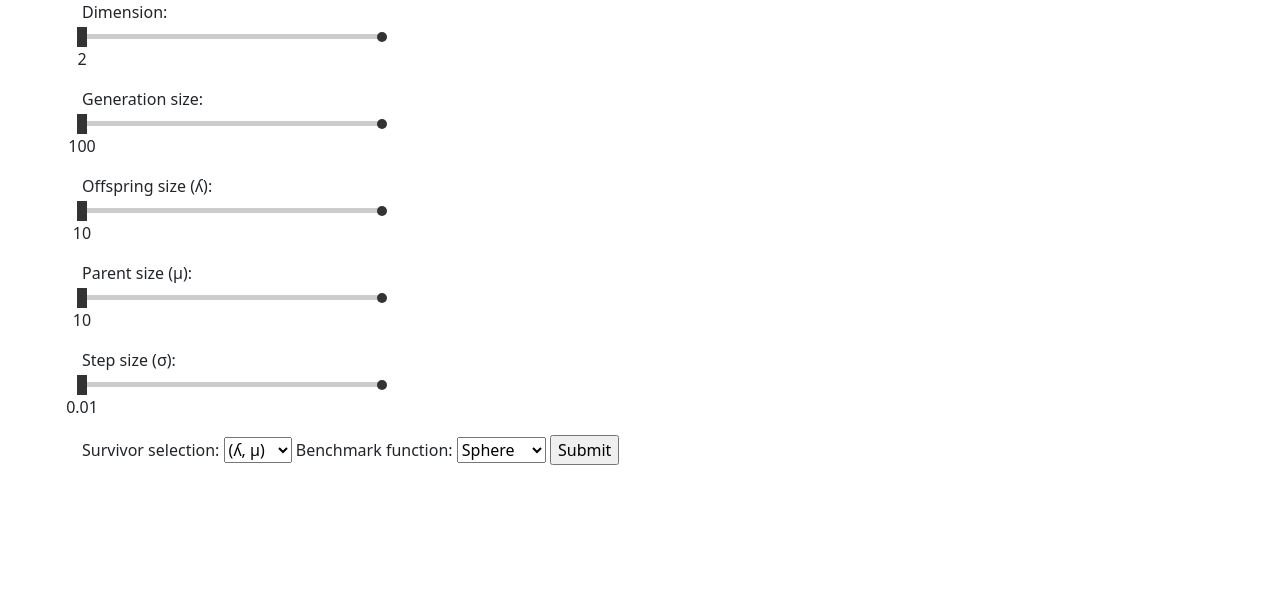
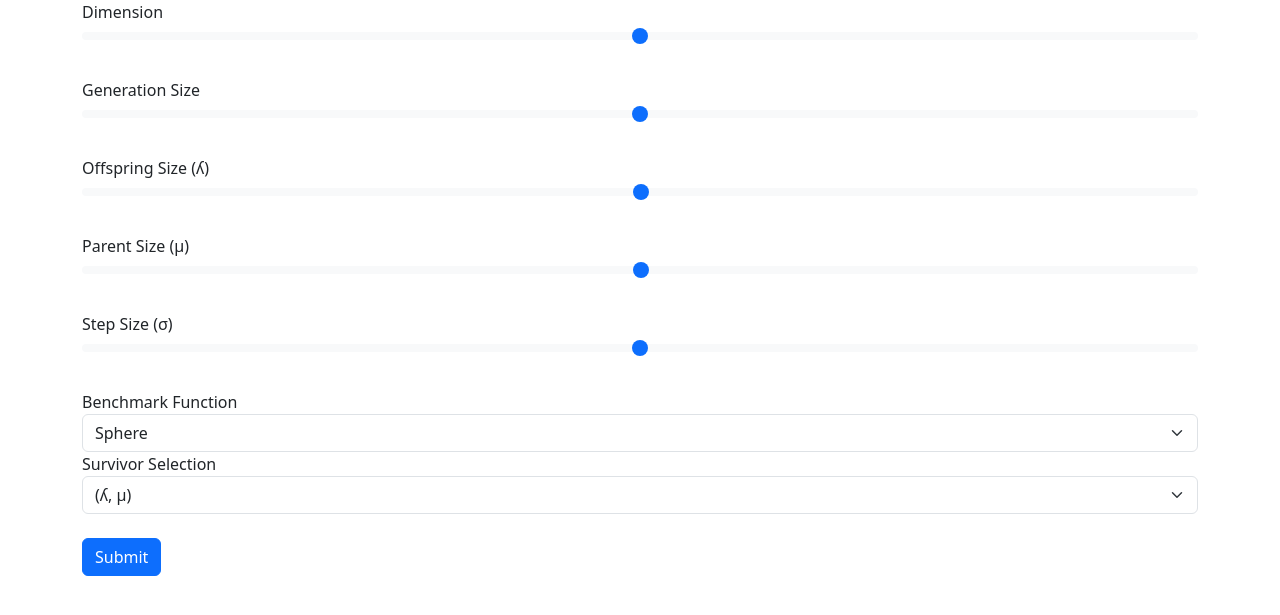
Before and after one commit to haniehm26/FCM-CMA-ES, a Flask app: page /es in a window 1280 px wide. Shown: the part 56-671 px from the top of the page. Run offline with Flask 3, Linux system fonts and the light colour scheme.

Commit message:
refactore codes

```diff
--- a/static/es.js
+++ b/static/es.js
@@ -1,106 +1,3 @@
-function initializeMovableButton(lineContainerId, movableButtonId, currentValueId, startToggleId, endToggleId, minValue, maxValue, isFloat, stepSize) {
-    var movableButton = document.getElementById(movableButtonId);
-    var lineContainer = document.getElementById(lineContainerId);
-    var valueDisplay = document.getElementById(currentValueId);
-    var startToggle = document.getElementById(startToggleId);
-    var endToggle = document.getElementById(endToggleId);
-    var lineContainerRect = lineContainer.getBoundingClientRect();
-    var isDragging = false;
-
-    movableButton.addEventListener("mousedown", startDragging);
-    document.addEventListener("mousemove", moveButton);
-    document.addEventListener("mouseup", stopDragging);
-
-    startToggle.addEventListener("click", moveOneUnitLeft);
-    endToggle.addEventListener("click", moveOneUnitRight);
-
-    function startDragging(event) {
-        isDragging = true;
-    }
-
-    function moveButton(event) {
-        if (!isDragging) return;
-
-        var mouseX = event.clientX - lineContainerRect.left;
-        var maxX = lineContainerRect.width;
-
-        var positionRatio = mouseX / maxX; // Calculate the ratio of mouse position to the maximum position
-
-        var value = positionRatio * (maxValue - minValue) + minValue; // Calculate the corresponding value
-
-        var roundedValue;
-
-        if (isFloat) {
-            roundedValue = value.toFixed(2); // Round the value to 2 decimal places
-        } else {
-            roundedValue = Math.round(value / stepSize) * stepSize; // Round the value to the nearest step
-        }
-
-        // Check if the rounded value exceeds the maxValue and adjust if necessary
-        if (roundedValue > maxValue) {
-            roundedValue = maxValue;
-        }
-
-        if (roundedValue < minValue) {
-            roundedValue = minValue;
-        }
-
-        var newPosition = (roundedValue - minValue) / (maxValue - minValue) * maxX; // Calculate the new position based on the rounded value
-
-        movableButton.style.left = newPosition + "px";
-        valueDisplay.textContent = roundedValue;
-    }
-
-    function stopDragging() {
-        isDragging = false;
-    }
-
-    function moveOneUnitLeft() {
-        var currentPosition = parseFloat(movableButton.style.left) || 0;
-
-        if (isFloat) {
-            var step = (lineContainerRect.width / 100) * (maxValue - minValue);
-        }
-        else {
-            var step = (lineContainerRect.width / (maxValue - minValue)) * stepSize;
-        }
-
-        var newPosition = Math.max(0, currentPosition - step);
-        movableButton.style.left = newPosition + "px";
-
-        if (isFloat) {
-            var value = (newPosition / lineContainerRect.width) * (maxValue - minValue) + minValue;
-            value = value.toFixed(2);
-        }
-        else {
-            var value = Math.round((newPosition / lineContainerRect.width) * (maxValue - minValue) + minValue);
-        }
-        valueDisplay.textContent = value;
-    }
-
-    function moveOneUnitRight() {
-        var currentPosition = parseFloat(movableButton.style.left) || 0;
-
-        if (isFloat) {
-            var step = (lineContainerRect.width / 100) * (maxValue - minValue);
-        }
-        else {
-            var step = (lineContainerRect.width / (maxValue - minValue)) * stepSize;
-        }
-
-        var newPosition = Math.min(lineContainerRect.width, currentPosition + step);
-        movableButton.style.left = newPosition + "px";
-
-        if (isFloat) {
-            var value = (newPosition / lineContainerRect.width) * (maxValue - minValue) + minValue;
-            value = value.toFixed(2);
-        } else {
-            var value = Math.round((newPosition / lineContainerRect.width) * (maxValue - minValue) + minValue);
-        }
-        valueDisplay.textContent = value;
-    }
-}
-
 function showChart(data) {
     displayImage(data.es_total);
     displayImage(data.es_best);
@@ -119,21 +16,18 @@ function displayImage(base64Data) {
 function showTable(data) {
     // Show the table container
     document.getElementById("table-container").style.display = "block";
-
     var X = document.getElementById("X")
     var y = document.getElementById("y")
     var execTime = document.getElementById("exec-time")
-
     X.textContent = data.X;
     y.textContent = data.y;
     execTime.textContent = data.exec_time;
 }
 
-function sendDataToServer(data, dimension) {
+function sendDataToServer(data) {
     var xhr = new XMLHttpRequest();
     xhr.open("POST", "/es", true);
     xhr.setRequestHeader("Content-Type", "application/json");
-
     xhr.onreadystatechange = function () {
         if (xhr.readyState === XMLHttpRequest.DONE) {
             // Hide loading indicator
@@ -144,7 +38,7 @@ function sendDataToServer(data, dimension) {
                 errorIndicator.style.display = "none";
                 var result = JSON.parse(xhr.responseText);
                 showTable(result.table_data);
-                if (dimension == 2) {
+                if (data.dimension == 2) {
                     showChart(result.chart_data);
                 }
             } else {
@@ -155,41 +49,30 @@ function sendDataToServer(data, dimension) {
             }
         }
     };
-
     xhr.send(JSON.stringify(data));
 }
 
 // Call the functions
-initializeMovableButton("dimension-line-container", "dimension-movable-button", "dimension-current-value", "dimension-start-toggle", "dimension-end-toggle", 2, 32, false, 1);
-initializeMovableButton("generation-size-line-container", "generation-size-movable-button", "generation-size-current-value", "generation-size-start-toggle", "generation-size-end-toggle", 100, 10000, false, 50);
-initializeMovableButton("offspring-size-line-container", "offspring-size-movable-button", "offspring-size-current-value", "offspring-size-start-toggle", "offspring-size-end-toggle", 10, 5000, false, 10);
-initializeMovableButton("parent-size-line-container", "parent-size-movable-button", "parent-size-current-value", "parent-size-start-toggle", "parent-size-end-toggle", 10, 5000, false, 10);
-initializeMovableButton("step-size-line-container", "step-size-movable-button", "step-size-current-value", "step-size-start-toggle", "step-size-end-toggle", 0.01, 1, true, 1);
-
-document.getElementById("form").addEventListener("submit", function (event) {
+document.getElementById("submit").addEventListener("click", function (event) {
     event.preventDefault(); // Prevent form submission
-
     // Display loading indicator
     document.getElementById("loading-indicator").style.display = "block";
     document.getElementById("error-indicator").style.display = "none";
     document.getElementById("table-container").style.display = "none";
-
     const parentElement = document.getElementById("img-container");
     // Remove all children
     while (parentElement.firstChild) {
         parentElement.firstChild.remove();
     }
     parentElement.style.display = "none";
-
     // Retrieve form data
-    var dimension = document.getElementById("dimension-current-value").textContent;
-    var generationSize = document.getElementById("generation-size-current-value").textContent;
-    var offspringSize = document.getElementById("offspring-size-current-value").textContent;
-    var parentSize = document.getElementById("parent-size-current-value").textContent;
-    var stepSize = document.getElementById("step-size-current-value").textContent;
+    var dimension = document.getElementById("dimension").value;
+    var generationSize = document.getElementById("generation-size").value;
+    var offspringSize = document.getElementById("offspring-size").value;
+    var parentSize = document.getElementById("parent-size").value;
+    var stepSize = document.getElementById("step-size").value;
     var survivorSelection = document.getElementById("survivor-selection").value;
     var benchmarkFunction = document.getElementById("benchmark-function").value;
-
     var data = {
         dimension: dimension,
         generation_size: generationSize,
@@ -199,7 +82,6 @@ document.getElementById("form").addEventListener("submit", function (event) {
         survivor_selection: survivorSelection,
         benchmark_function: benchmarkFunction
     };
-
     // Send the data to the server
-    sendDataToServer(data, dimension);
+    sendDataToServer(data);
 });
--- a/templates/es.html
+++ b/templates/es.html
@@ -1,93 +1,76 @@
 {% extends 'base.html' %}
 {% block main %}
-    <form id="form" action="/submit" method="post">
-        <label for="dimension-line-container">Dimension:</label>
-        <div id="dimension-line-container" class="line-container">
-            <div id="dimension-start-toggle" class="toggle start-toggle"></div>
-            <div id="dimension-movable-button" class="movable-button">
-                <span id="dimension-current-value" class="current-value">2</span>
+<form id="form" action="/submit" method="post" class="form-inline">
+    <div class="form-group">
+        <label for="dimension">Dimension</label>
+        <input type="range" class="form-range" id="dimension" name="dimension" min="2" max="32"
+            oninput="this.nextElementSibling.value = this.value">
+        <output class="form-text"></output>
     </div>
-            <div id="dimension-end-toggle" class="toggle end-toggle"></div>
+    <div class="form-group">
+        <label for="generation-size">Generation Size</label>
+        <input type="range" class="form-range" id="generation-size" name="generation-size" min="100" max="10000" step="50"
+            oninput="this.nextElementSibling.value = this.value">
+        <output class="form-text"></output>
     </div>
-        </br></br>
-
-        <label for="generation-size-line-container">Generation size:</label>
-        <div id="generation-size-line-container" class="line-container">
-            <div id="generation-size-start-toggle" class="toggle start-toggle"></div>
-            <div id="generation-size-movable-button" class="movable-button">
-                <span id="generation-size-current-value" class="current-value">100</span>
+    <div class="form-group">
+        <label for="offspring-size">Offspring Size (ʎ)</label>
+        <input type="range" class="form-range" id="offspring-size" name="offspring-size" min="10" max="5000" step="10"
+            oninput="this.nextElementSibling.value = this.value">
+        <output class="form-text"></output>
     </div>
-            <div id="generation-size-end-toggle" class="toggle end-toggle"></div>
+    <div class="form-group">
+        <label for="parent-size">Parent Size (µ)</label>
+        <input type="range" class="form-range" id="parent-size" name="parent-size" min="10" max="5000" step="10"
+            oninput="this.nextElementSibling.value = this.value">
+        <output class="form-text"></output>
     </div>
-        </br></br>
-
-        <label for="offspring-size-line-container">Offspring size (ʎ):</label>
-        <div id="offspring-size-line-container" class="line-container">
-            <div id="offspring-size-start-toggle" class="toggle start-toggle"></div>
-            <div id="offspring-size-movable-button" class="movable-button">
-                <span id="offspring-size-current-value" class="current-value">10</span>
+    <div class="form-group">
+        <label for="step-size">Step Size (σ)</label>
+        <input type="range" class="form-range" id="step-size" name="step-size" min="0.1" max="1" step="0.05"
+            oninput="this.nextElementSibling.value = this.value">
+        <output class="form-text"></output>
     </div>
-            <div id="offspring-size-end-toggle" class="toggle end-toggle"></div>
-        </div>
-        </br></br>
-
-        <label for="parent-size-line-container">Parent size (µ):</label>
-        <div id="parent-size-line-container" class="line-container">
-            <div id="parent-size-start-toggle" class="toggle start-toggle"></div>
-            <div id="parent-size-movable-button" class="movable-button">
-                <span id="parent-size-current-value" class="current-value">10</span>
-            </div>
-            <div id="parent-size-end-toggle" class="toggle end-toggle"></div>
-        </div>
-        </br></br>
-
-        <label for="step-size-line-container">Step size (σ):</label>
-        <div id="step-size-line-container" class="line-container">
-            <div id="step-size-start-toggle" class="toggle start-toggle"></div>
-            <div id="step-size-movable-button" class="movable-button">
-                <span id="step-size-current-value" class="current-value">0.01</span>
-            </div>
-            <div id="step-size-end-toggle" class="toggle end-toggle"></div>
-        </div>
-        </br></br>
-
-        <label for="survivor-selection">Survivor selection:</label>
-        <select id="survivor-selection" name="survivor-selection">
-            <option value="comma">(ʎ, µ)</option>
-            <option value="plus">(ʎ + µ)</option>
-        </select>
-
-        <label for="benchmark-function">Benchmark function:</label>
-        <select id="benchmark-function" name="benchmark-function">
+    <div class="form-group">
+        <label for="benchmark-function">Benchmark Function</label>
+        <select id="benchmark-function" name="benchmark-function" class="form-select">
             <option value="sphere">Sphere</option>
             <option value="rastrigin">Rastrigin</option>
             <option value="ackley">Ackley</option>
         </select>
-
-        <input type="submit" value="Submit">
+    </div>
+    <div class="form-group">
+        <label for="survivor-selection">Survivor Selection</label>
+        <select id="survivor-selection" name="survivor-selection" class="form-select">
+            <option value="comma">(ʎ, µ)</option>
+            <option value="plus">(ʎ + µ)</option>
+        </select>
+    </div>
+    <br>
+    <button type="submit" class="btn btn-primary" id="submit">Submit</button>
     <div id="loading-indicator" style="display: none;">Calculating...</div>
     <div id="error-indicator" style="display: none;">LAMBDA and MU must have a divisible relationship.</div>
 </form>
 </br>
-
 <div id="table-container" style="display: none;">
-        <table>
+    <table class="table table-bordered text-center">
+    <thead class="thead-dark">
         <tr>
-                <td>X</td>
+            <th scope="col">X</th>
+            <th scope="col">Y</th>
+            <th scope="col">Execution Time (sec)</th>
+        </tr>
+    </thead>
+    <tbody>
+        <tr>
             <td id="X">{{ X }}</td>
-            </tr>
-            <tr>
-                <td>y</td>
             <td id="y">{{ y }}</td>
-            </tr>
-            <tr>
-                <td>Execution Time (sec)</td>
             <td id="exec-time">{{ exec_time }}</td>
         </tr>
+    </tbody>
     </table>
 </div>
 </br>
-
 <div id="img-container" style="display: none;"></div>
 <script src="../static/es.js"></script>
 {% endblock %}
```
Lines whose indentation alone changed are shown as unchanged.
